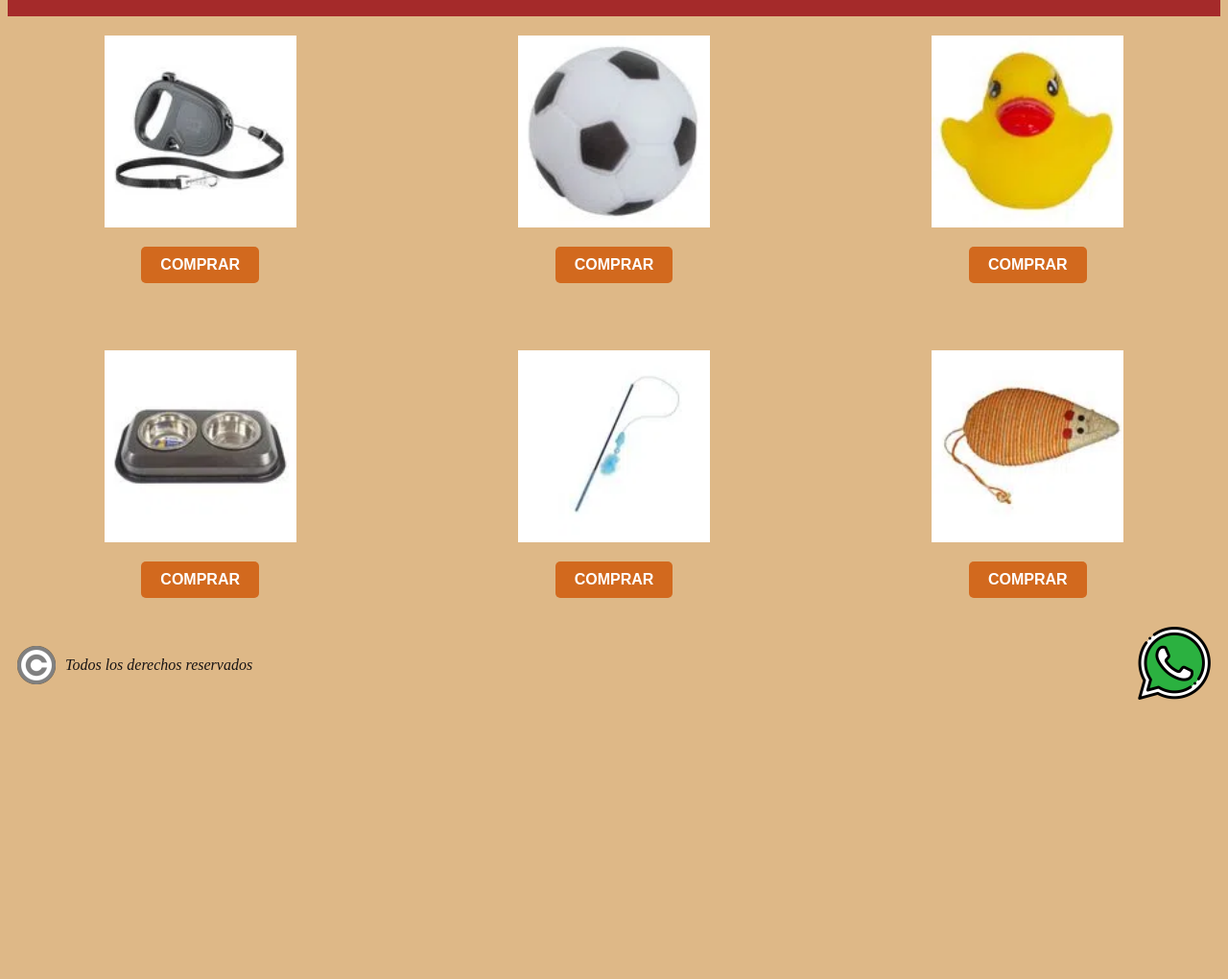
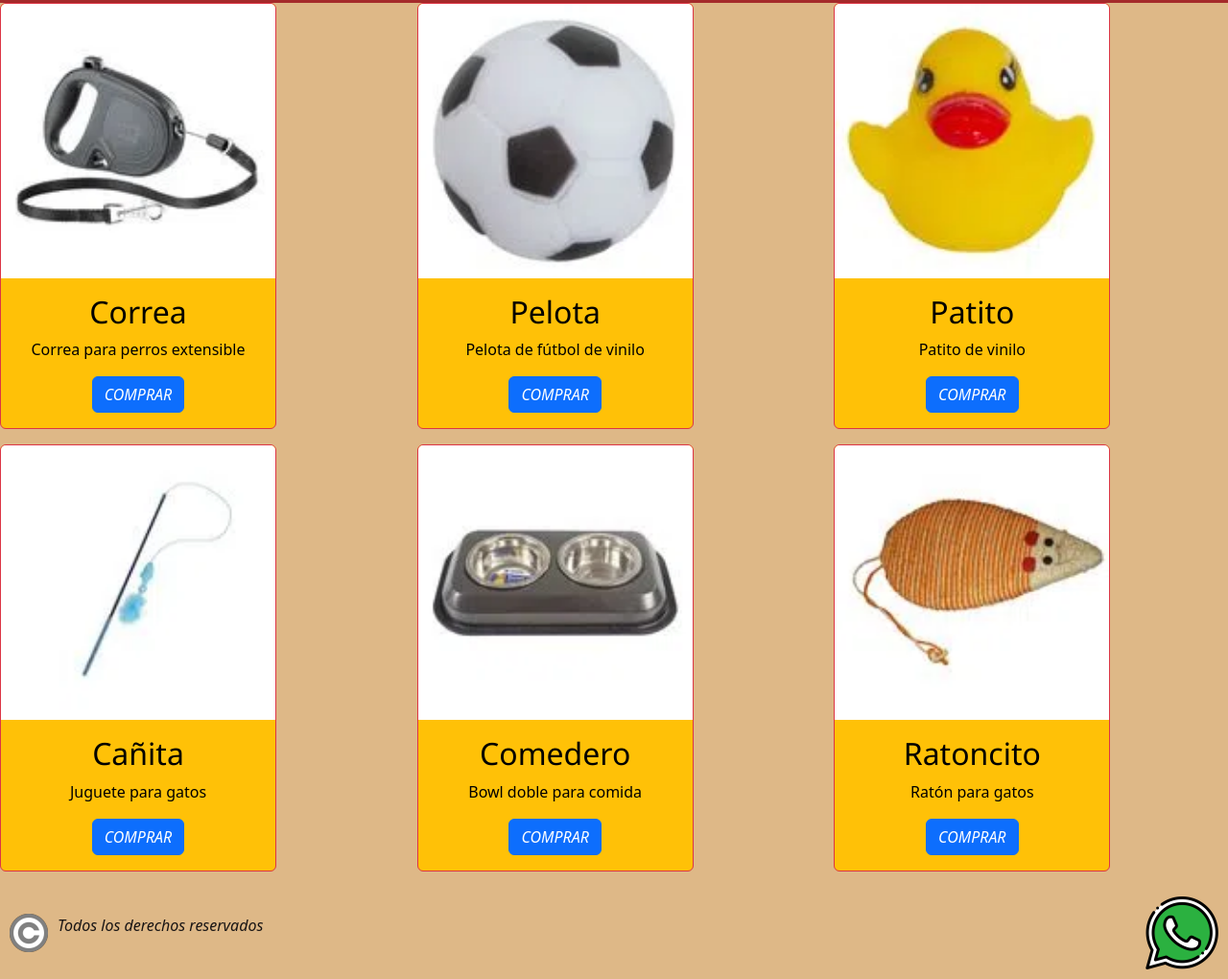
Before and after one commit to LuciaRolon00/PreEntrega2Rolon, a plain HTML site: page html/tienda.html in a window 1280 px wide. Shown: the part 263-1283 px from the top of the page at 96% size. Before the commit the page ends 1014 px from the top, so only its background shows below. Drawn offline with nearby package versions, Linux system fonts and the light colour scheme.

Commit message:
Agrego BOOTSTRAP y Cards a mi proyecto

```diff
--- a/css/style.css
+++ b/css/style.css
@@ -128,40 +128,6 @@ fieldset {
     justify-content: center;
 }
 
-/* Estilos de tienda */
-.contenedorAccesorios {
-    display: grid;
-    grid-template-columns: repeat(3, 1fr);
-    gap: 30px;
-}
-
-.accesorio {
-    display: flex;
-    flex-direction: column;
-    align-items: center;
-    padding: 20px;
-}
-
-.accesorioImagen {
-    width: 100%;
-    height: 200px;
-    border-radius: 5px;
-    margin-bottom: 20px;
-    object-fit: contain;
-}
-
-button {
-    padding: 10px 20px;
-    background-color: chocolate;
-    color: #ffff;
-    font-size: 1rem;
-    font-weight: bold;
-    text-transform: uppercase;
-    border-radius: 5px;
-    border: none;
-    cursor: pointer;
-}
-
 /* Estilos de textos */
 .textoIndex {
     color: rgb(141, 75, 34);
--- a/html/tienda.html
+++ b/html/tienda.html
@@ -4,6 +4,8 @@
     <meta charset="UTF-8">
     <meta name="viewport" content="width=device-width, initial-scale=1.0">
     <title>TIENDA</title>
+    <!-- Bootstrap -->
+    <link href="https://cdn.jsdelivr.net/npm/bootstrap@5.3.2/dist/css/bootstrap.min.css" rel="stylesheet" integrity="sha384-T3c6CoIi6uLrA9TneNEoa7RxnatzjcDSCmG1MXxSR1GAsXEV/Dwwykc2MPK8M2HN" crossorigin="anonymous">
     <!-- CSS -->
     <link rel="stylesheet" href="../css/style.css">
     <!-- Ícono de la página -->
@@ -28,32 +30,73 @@
     </header>
 
     <main>
-        <div class="contenedorAccesorios">
-            <div class="accesorio">
-                <img class="accesorioImagen" src="../img/correa.webp" alt="Accesorio">
-                <button>Comprar</button>
-            </div>
-            <div class="accesorio">
-                <img class="accesorioImagen" src="../img/pelota.webp" alt="Accesorio">
-                <button>Comprar</button>
-            </div>
-            <div class="accesorio">
-                <img class="accesorioImagen" src="../img/patito.webp" alt="Accesorio">
-                <button>Comprar</button>
-            </div>
-            <div class="accesorio">
-                <img class="accesorioImagen" src="../img/comedero.webp" alt="Accesorio">
-                <button>Comprar</button>
-            </div>
-            <div class="accesorio">
-                <img class="accesorioImagen" src="../img/jueguete gatos.webp" alt="Accesorio">
-                <button>Comprar</button>
-            </div>
-            <div class="accesorio">
-                <img class="accesorioImagen"" src="../img/juguete raton.webp" alt="Accesorio">
-                <button>Comprar</button>
+        <div class="row">
+            <div class="container text-center">
+                <div class="row justify-content-start">
+                    <div class="col-xl-4 col-md-6 col-sm-12">
+                        <div class="card text-bg-warning mb-3 card border-danger mb-3" style="width: 18rem;">
+                            <img src="../img/correa.webp" class="card-img-top" alt="Accesorio">
+                            <div class="card-body">
+                              <h2 class="card-title">Correa</h2>
+                              <p class="card-text">Correa para perros extensible</p>
+                              <a href="carrito" class="btn btn-primary">COMPRAR</a>
+                            </div>
+                          </div>
+                    </div>
+                    <div class="col-xl-4 col-md-6 col-sm-12">
+                        <div class="card text-bg-warning mb-3 card border-danger mb-3" style="width: 18rem;">
+                            <img src="../img/pelota.webp" class="card-img-top" alt="Accesorio">
+                            <div class="card-body">
+                                <h2 class="card-title">Pelota</h2>
+                                <p class="card-text">Pelota de fútbol de vinilo</p>
+                                <a href="carrito" class="btn btn-primary">COMPRAR</a>
+                            </div>
+                          </div>
+                    </div>
+                    <div class="col-xl-4 col-md-6 col-sm-12">
+                        <div class="card text-bg-warning mb-3 card border-danger mb-3" style="width: 18rem;">
+                            <img src="../img/patito.webp" class="card-img-top" alt="Accesorio">
+                            <div class="card-body">
+                                <h2 class="card-title">Patito</h2>
+                                <p class="card-text">Patito de vinilo</p>
+                                <a href="carrito" class="btn btn-primary">COMPRAR</a>
+                            </div>
+                        </div>
+                    </div>
+                    <div class="col-xl-4 col-md-6 col-sm-12">
+                        <div class="card text-bg-warning mb-3 card border-danger mb-3" style="width: 18rem;">
+                            <img src="../img/jueguete gatos.webp" class="card-img-top" alt="Accesorio">
+                            <div class="card-body">
+                                <h2 class="card-title">Cañita</h2>
+                                <p class="card-text">Juguete para gatos</p>
+                                <a href="carrito" class="btn btn-primary">COMPRAR</a>
+                            </div>
+                        </div>
+                    </div>
+                    <div class="col-xl-4 col-md-6 col-sm-12">
+                        <div class="card text-bg-warning mb-3 card border-danger mb-3" style="width: 18rem;">
+                            <img src="../img/comedero.webp" class="card-img-top" alt="Accesorio">
+                            <div class="card-body">
+                                <h2 class="card-title">Comedero</h2>
+                                <p class="card-text">Bowl doble para comida</p>
+                                <a href="carrito" class="btn btn-primary">COMPRAR</a>
+                            </div>
+                        </div>
+                    </div>
+                    <div class="col-xl-4 col-md-6 col-sm-12">
+                         <div class="card text-bg-warning mb-3 card border-danger mb-3" style="width: 18rem;">
+                            <img src="../img/juguete raton.webp" class="card-img-top" alt="Accesorio">
+                            <div class="card-body">
+                                <h2 class="card-title">Ratoncito</h2>
+                                <p class="card-text">Ratón para gatos</p>
+                                <a href="carrito" class="btn btn-primary">COMPRAR</a>
+                            </div>
+                        </div>
+                    </div>
+                </div>
             </div>
         </div>
+
     </main>
     <footer>
         <div class="copyright">
@@ -64,5 +107,7 @@
             <img src="../img/Whatsapp.png" alt="Whatsapp">
         </div>
     </footer>
+    <!-- Bootstrap -->
+    <script src="https://cdn.jsdelivr.net/npm/bootstrap@5.3.2/dist/js/bootstrap.bundle.min.js" integrity="sha384-C6RzsynM9kWDrMNeT87bh95OGNyZPhcTNXj1NW7RuBCsyN/o0jlpcV8Qyq46cDfL" crossorigin="anonymous"></script>
 </body>
 </html>
```
Also changed, not shown: index.html (+4 -1 lines).
